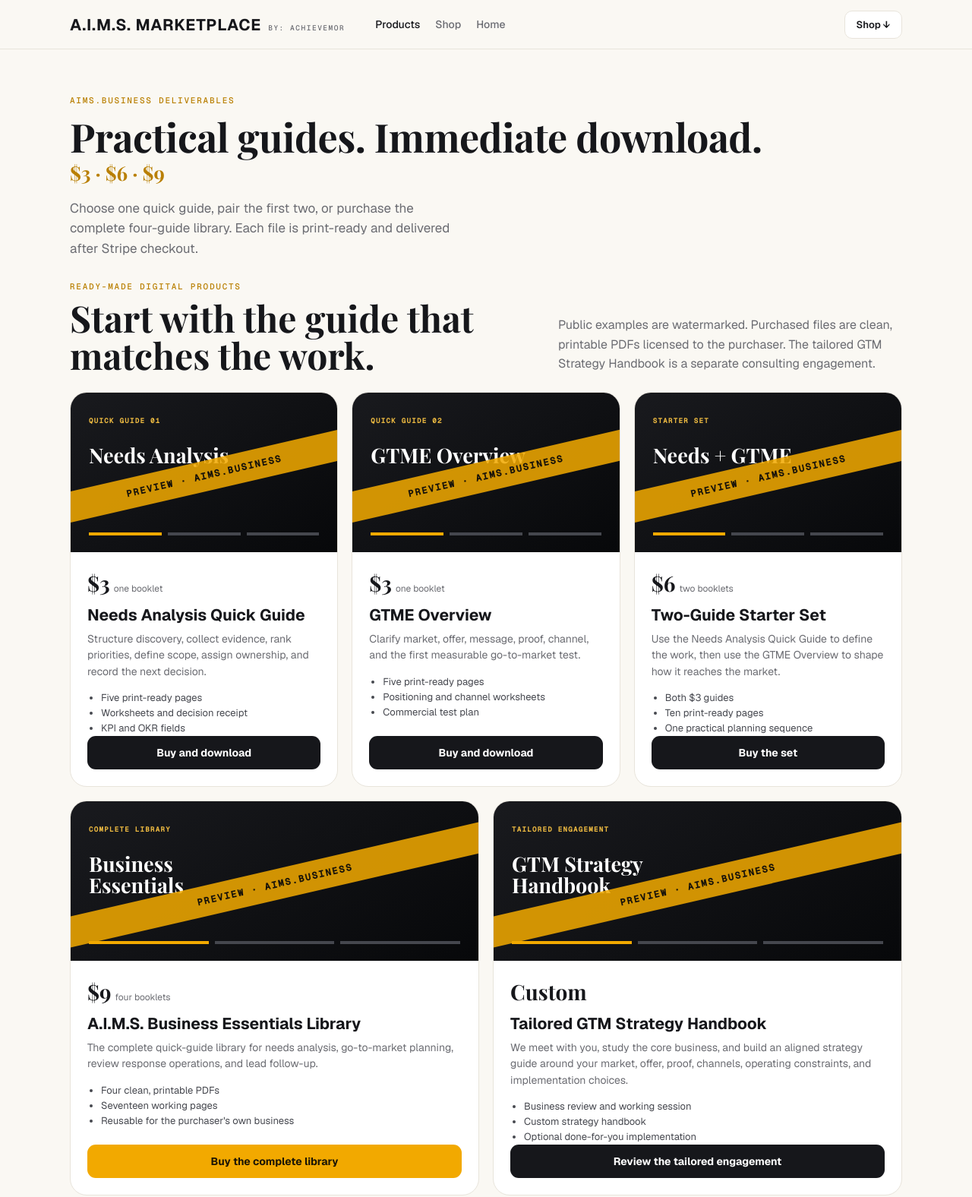
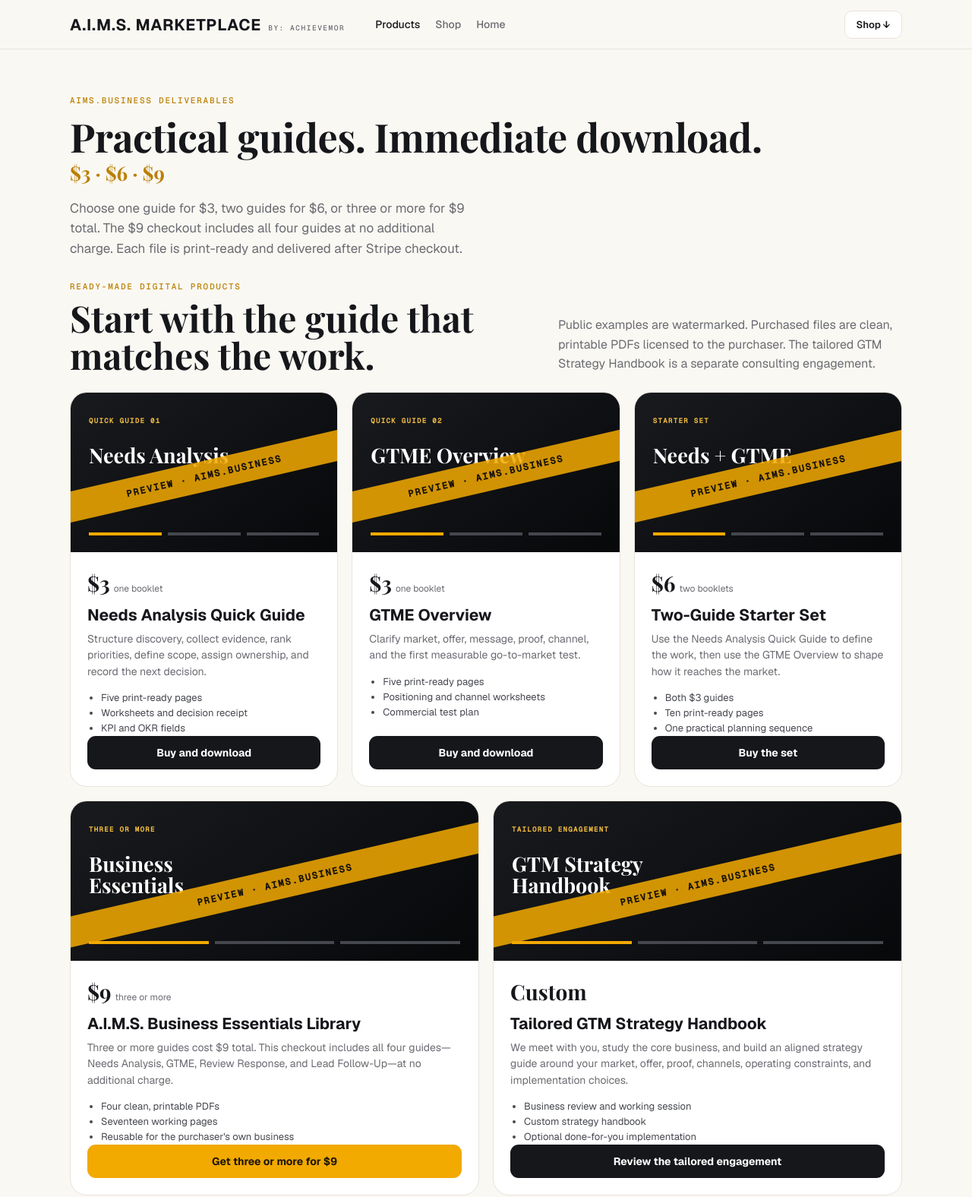
Before and after one commit to BoomerAng9/aims-storefront, a plain HTML site: page products.html in a window 1280 px wide. Shown: the top 1576 px of the page at 76% size. Drawn offline with nearby package versions, Linux system fonts and the light colour scheme.

Commit message:
clarify three-or-more guide pricing

```diff
--- a/products.html
+++ b/products.html
@@ -91,7 +91,7 @@ footer a:hover{color:var(--ink)}
       <div class="eyebrow">AIMS.business Deliverables</div>
       <h1>Practical guides. Immediate download.</h1>
       <div class="byline">$3 · $6 · $9</div>
-      <p>Choose one quick guide, pair the first two, or purchase the complete four-guide library. Each file is print-ready and delivered after Stripe checkout.</p>
+      <p>Choose one guide for $3, two guides for $6, or three or more for $9 total. The $9 checkout includes all four guides at no additional charge. Each file is print-ready and delivered after Stripe checkout.</p>
     </section>
 
     <section class="deliverables" id="aims-business-deliverables" aria-labelledby="deliverables-title">
@@ -100,7 +100,7 @@ footer a:hover{color:var(--ink)}
         <article class="offer"><div class="preview"><small>QUICK GUIDE 01</small><h3>Needs Analysis</h3><div class="marks"><i></i><i></i><i></i></div></div><div class="offer-body"><div><span class="price">$3</span><span class="price-note">one booklet</span></div><h3>Needs Analysis Quick Guide</h3><p>Structure discovery, collect evidence, rank priorities, define scope, assign ownership, and record the next decision.</p><ul><li>Five print-ready pages</li><li>Worksheets and decision receipt</li><li>KPI and OKR fields</li></ul><a class="buy" href="https://buy.stripe.com/aFabJ0fsC9ZogxxdRx5c401">Buy and download</a></div></article>
         <article class="offer"><div class="preview"><small>QUICK GUIDE 02</small><h3>GTME Overview</h3><div class="marks"><i></i><i></i><i></i></div></div><div class="offer-body"><div><span class="price">$3</span><span class="price-note">one booklet</span></div><h3>GTME Overview</h3><p>Clarify market, offer, message, proof, channel, and the first measurable go-to-market test.</p><ul><li>Five print-ready pages</li><li>Positioning and channel worksheets</li><li>Commercial test plan</li></ul><a class="buy" href="https://buy.stripe.com/4gM6oG94e1sSchh3cT5c402">Buy and download</a></div></article>
         <article class="offer"><div class="preview"><small>STARTER SET</small><h3>Needs + GTME</h3><div class="marks"><i></i><i></i><i></i></div></div><div class="offer-body"><div><span class="price">$6</span><span class="price-note">two booklets</span></div><h3>Two-Guide Starter Set</h3><p>Use the Needs Analysis Quick Guide to define the work, then use the GTME Overview to shape how it reaches the market.</p><ul><li>Both $3 guides</li><li>Ten print-ready pages</li><li>One practical planning sequence</li></ul><a class="buy" href="https://buy.stripe.com/00w3cu80a5J80yz6p55c403">Buy the set</a></div></article>
-        <article class="offer featured"><div class="preview"><small>COMPLETE LIBRARY</small><h3>Business Essentials</h3><div class="marks"><i></i><i></i><i></i></div></div><div class="offer-body"><div><span class="price">$9</span><span class="price-note">four booklets</span></div><h3>A.I.M.S. Business Essentials Library</h3><p>The complete quick-guide library for needs analysis, go-to-market planning, review response operations, and lead follow-up.</p><ul><li>Four clean, printable PDFs</li><li>Seventeen working pages</li><li>Reusable for the purchaser's own business</li></ul><a class="buy gold" href="https://buy.stripe.com/14AcN4cgq6Nc4OPbJp5c404">Buy the complete library</a></div></article>
+        <article class="offer featured"><div class="preview"><small>THREE OR MORE</small><h3>Business Essentials</h3><div class="marks"><i></i><i></i><i></i></div></div><div class="offer-body"><div><span class="price">$9</span><span class="price-note">three or more</span></div><h3>A.I.M.S. Business Essentials Library</h3><p>Three or more guides cost $9 total. This checkout includes all four guides—Needs Analysis, GTME, Review Response, and Lead Follow-Up—at no additional charge.</p><ul><li>Four clean, printable PDFs</li><li>Seventeen working pages</li><li>Reusable for the purchaser's own business</li></ul><a class="buy gold" href="https://buy.stripe.com/14AcN4cgq6Nc4OPbJp5c404">Get three or more for $9</a></div></article>
         <article class="offer featured"><div class="preview"><small>TAILORED ENGAGEMENT</small><h3>GTM Strategy Handbook</h3><div class="marks"><i></i><i></i><i></i></div></div><div class="offer-body"><div><span class="price">Custom</span></div><h3>Tailored GTM Strategy Handbook</h3><p>We meet with you, study the core business, and build an aligned strategy guide around your market, offer, proof, channels, operating constraints, and implementation choices.</p><ul><li>Business review and working session</li><li>Custom strategy handbook</li><li>Optional done-for-you implementation</li></ul><a class="buy" href="https://aims.achievemor.io/products/gtme-handbook">Review the tailored engagement</a></div></article>
       </div>
       <p class="terms-note">Digital delivery begins immediately after payment. Purchases are final once delivered, except where required by law or when a materially defective file cannot be replaced. Review the <a href="digital-product-terms.html">Digital Product Terms</a> before checkout.</p>
```
